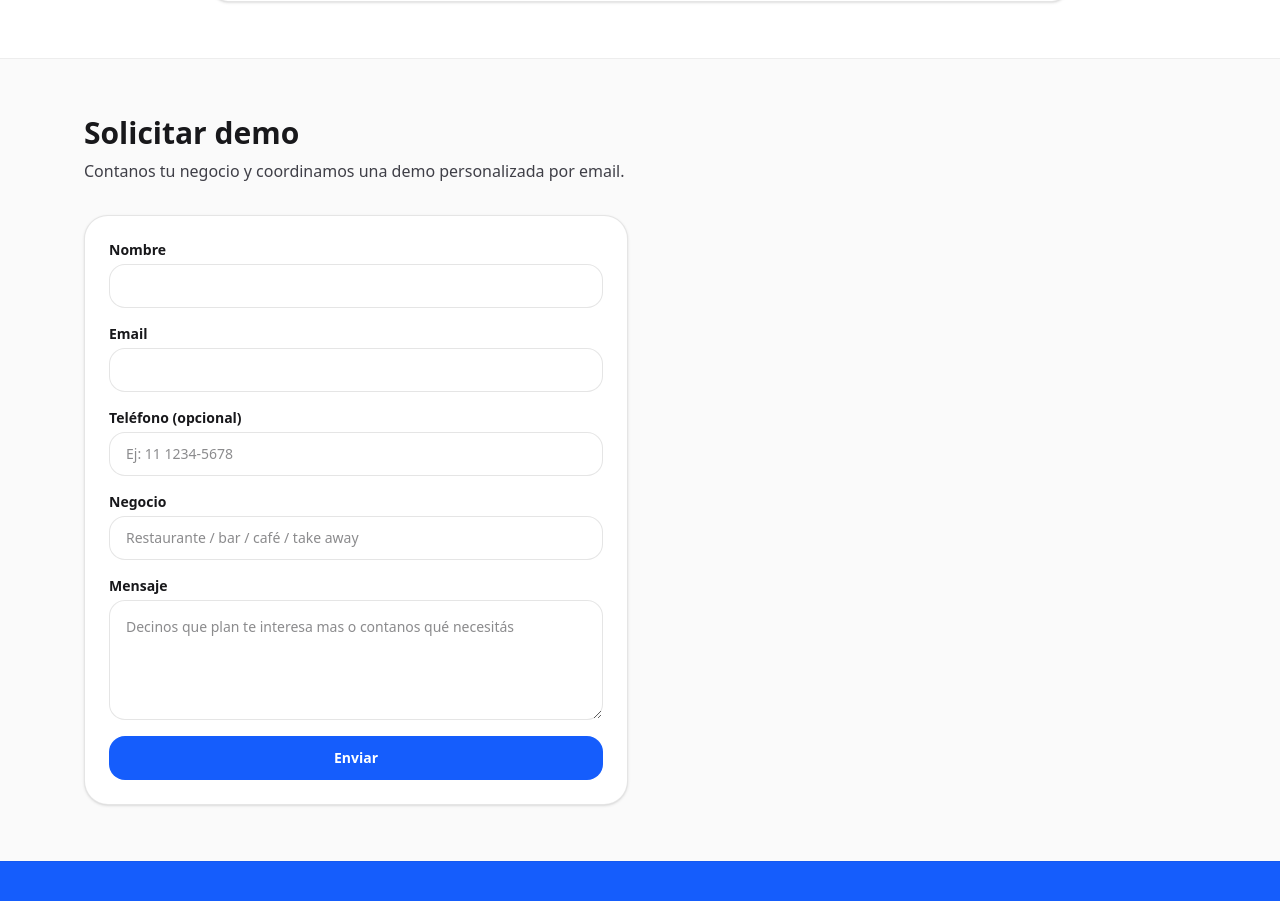
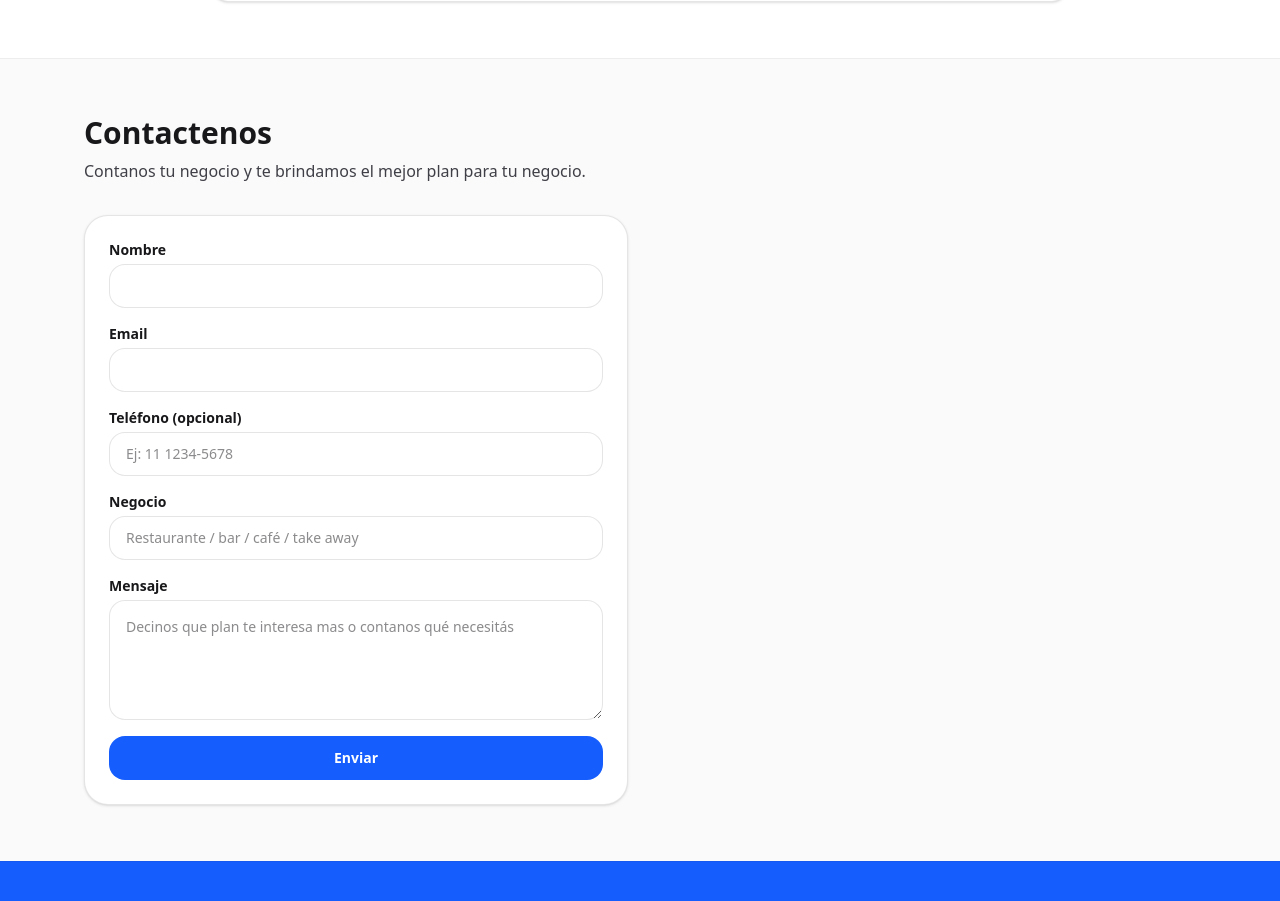
Before and after one commit to matiaslf10-wq/proyecto-soft, a Next.js app: page / in a window 1280 px wide. Shown: the part 3210-4111 px from the top of the page. Built offline with nearby package versions, Linux system fonts and the light colour scheme.

Commit message:
contactenos

```diff
--- a/app/page.tsx
+++ b/app/page.tsx
@@ -511,9 +511,9 @@ export default function RestoSmartLanding() {
       <section id="contacto" className="border-t border-black/5 bg-zinc-50">
         <div className="mx-auto max-w-6xl px-5 py-14">
           <div className="max-w-2xl">
-            <h2 className="text-2xl md:text-3xl font-bold">Solicitar demo</h2>
+            <h2 className="text-2xl md:text-3xl font-bold">Contactenos</h2>
             <p className="mt-2 text-zinc-700">
-              Contanos tu negocio y coordinamos una demo personalizada por email.
+              Contanos tu negocio y te brindamos el mejor plan para tu negocio.
             </p>
           </div>
 
```
